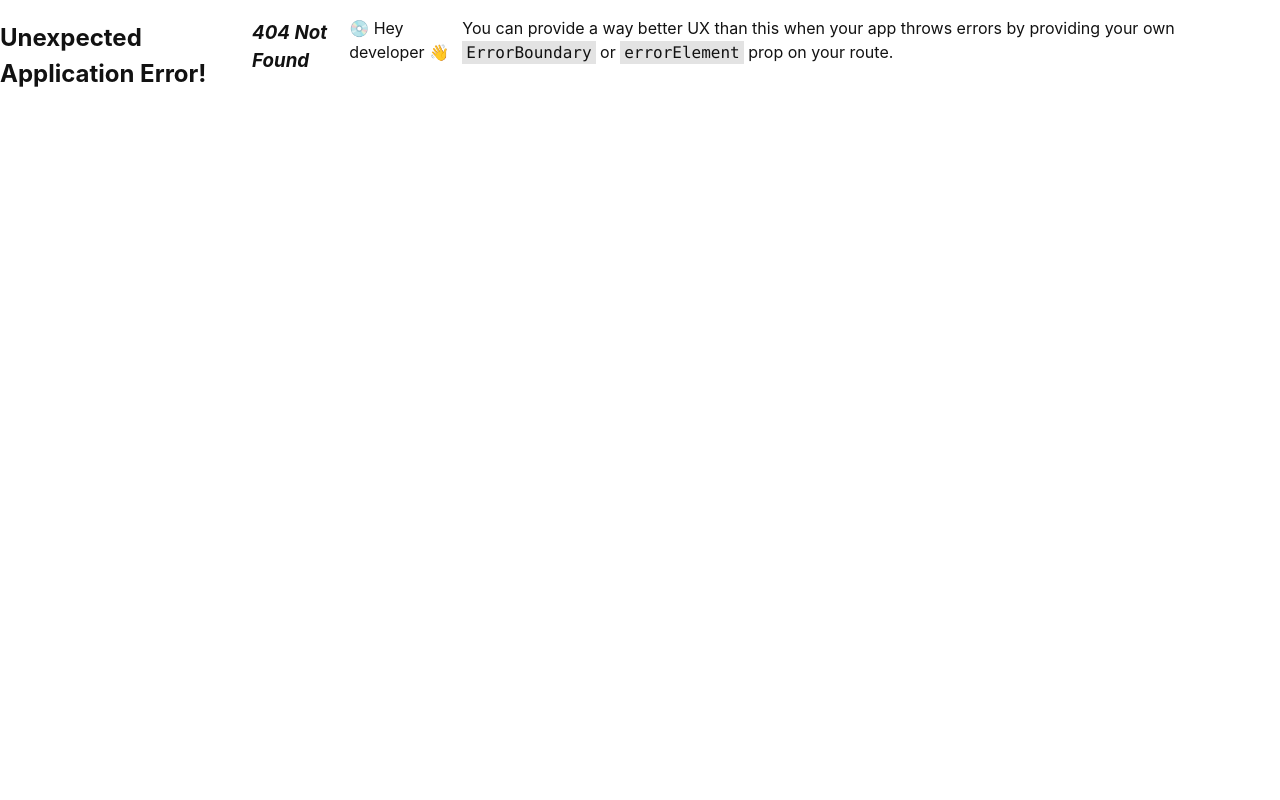
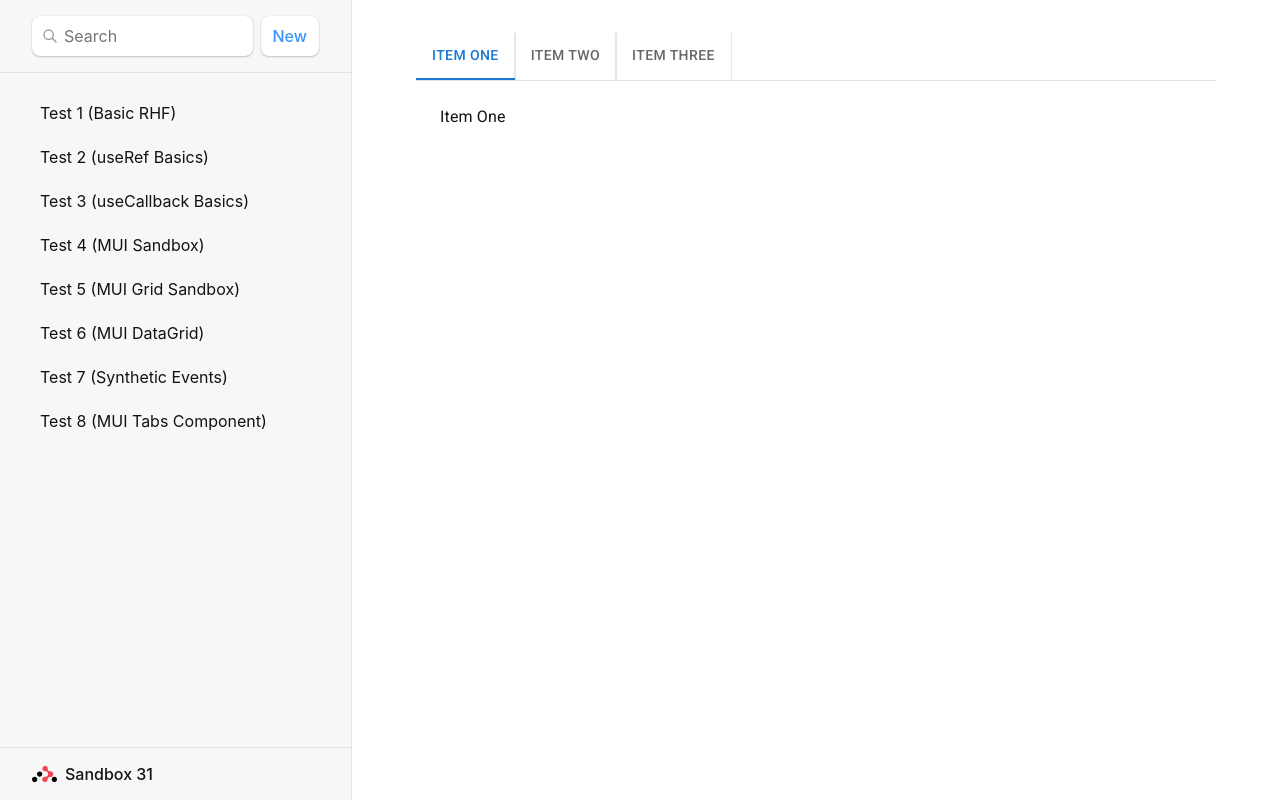
Before and after one commit to jdana111/sb31_gen_sandbox, a React (Vite) app: page /test8 in a window 1280 px wide. Before the commit this address had no page. Built offline with nearby package versions, Linux system fonts and the light colour scheme; a web font is replaced by a local one.

Commit message:
Create Test8: MUI Tabs Component

```diff
--- a/package.json
+++ b/package.json
@@ -13,6 +13,7 @@
     "@emotion/react": "^11.11.4",
     "@emotion/styled": "^11.11.5",
     "@fontsource/roboto": "^5.0.13",
+    "@mui/lab": "^6.0.0-beta.8",
     "@mui/material": "^5.15.21",
     "@mui/styled-engine-sc": "^6.0.0-alpha.18",
     "@mui/x-data-grid": "^7.13.0",
--- a/src/main.tsx
+++ b/src/main.tsx
@@ -17,6 +17,7 @@
 import Test5 from './routes/Test5';
 import Test6 from './routes/Test6';
 import Test7 from './routes/Test7';
+import Test8 from './routes/Test8';
 
 const router = createBrowserRouter([
   {
@@ -51,6 +52,10 @@
         path: "test7/",
         element: <Test7 />,
       },
+      {
+        path: "test8/",
+        element: <Test8 />,
+      },
     ],
   },
 ]);
--- /dev/null
+++ b/src/routes/Test8.tsx
@@ -0,0 +1,31 @@
+import * as React from 'react';
+import Box from '@mui/material/Box';
+import Tab from '@mui/material/Tab';
+import TabContext from '@mui/lab/TabContext';
+import TabList from '@mui/lab/TabList';
+import TabPanel from '@mui/lab/TabPanel';
+
+export default function LabTabs() {
+  const [value, setValue] = React.useState('1');
+
+  const handleChange = (event: React.SyntheticEvent, newValue: string) => {
+    setValue(newValue);
+  };
+
+  return (
+    <Box sx={{ width: '100%', typography: 'body1' }}>
+      <TabContext value={value}>
+        <Box sx={{ borderBottom: 1, borderColor: 'divider' }}>
+          <TabList onChange={handleChange} aria-label="lab API tabs example">
+            <Tab label="Item One" value="1" />
+            <Tab label="Item Two" value="2" />
+            <Tab label="Item Three" value="3" />
+          </TabList>
+        </Box>
+        <TabPanel value="1">Item One</TabPanel>
+        <TabPanel value="2">Item Two</TabPanel>
+        <TabPanel value="3">Item Three</TabPanel>
+      </TabContext>
+    </Box>
+  );
+}
--- a/src/routes/root.tsx
+++ b/src/routes/root.tsx
@@ -51,6 +51,9 @@
             <li>
               <a href={`/test7`}>Test 7 (Synthetic Events)</a>
             </li>
+            <li>
+              <a href={`/test8`}>Test 8 (MUI Tabs Component)</a>
+            </li>
           </ul>
         </nav>
       </div>
```
Also changed, not shown: 1 other file (tests, documents, lock files or other folders).
